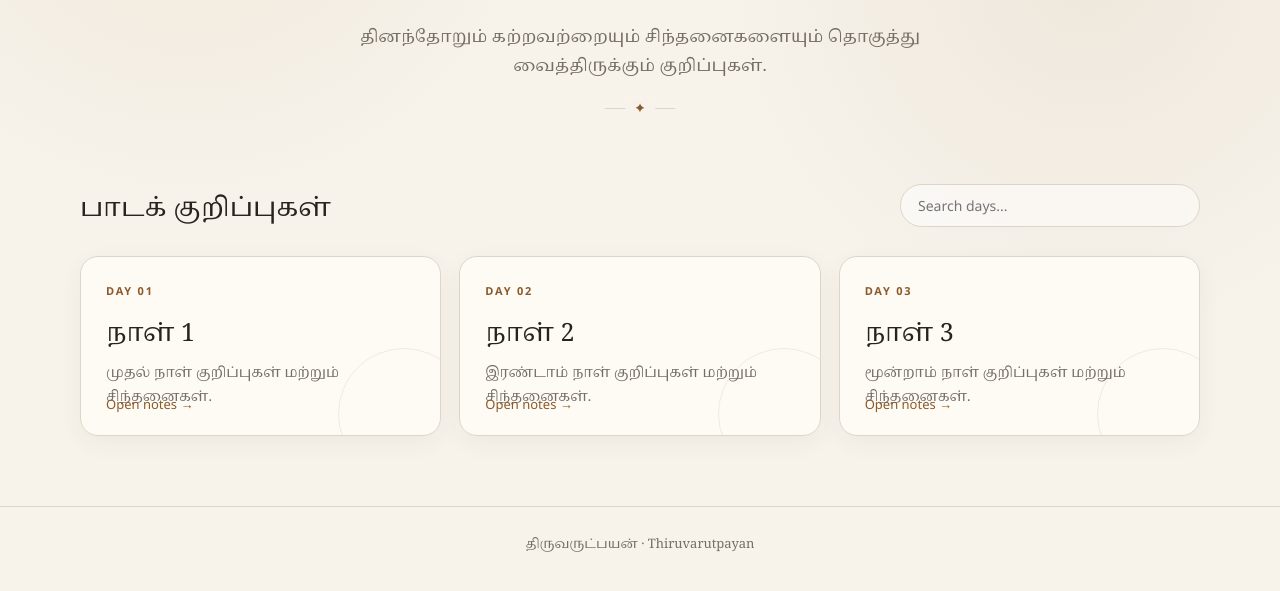
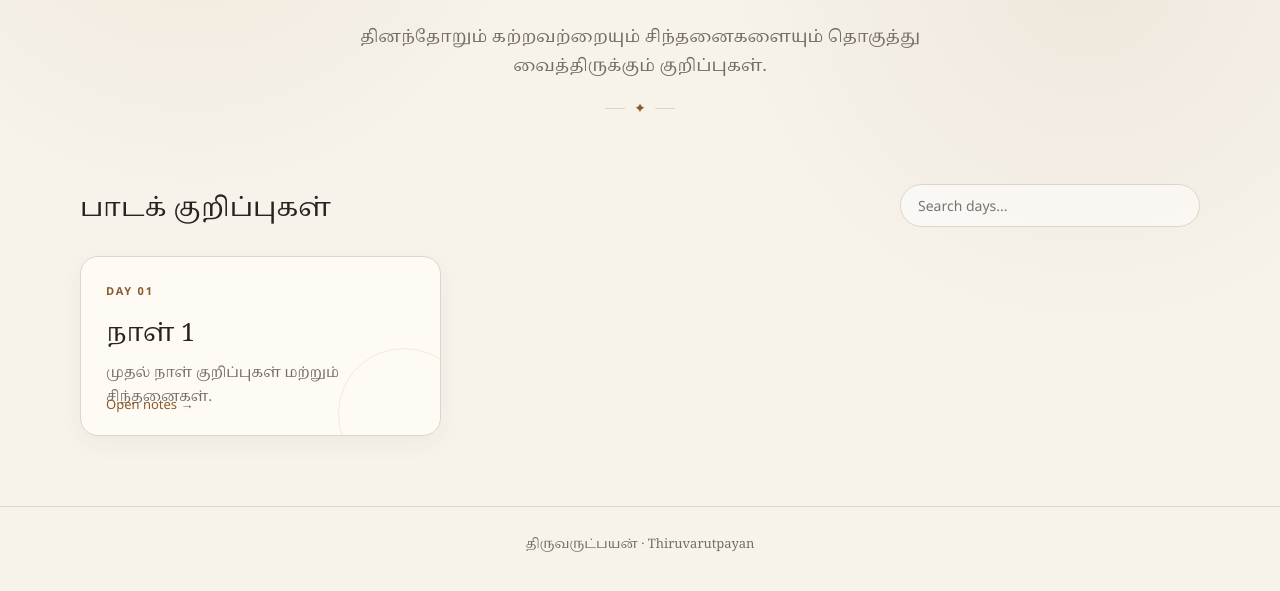
Before and after one commit to Sundra11/mnm-notes, a plain HTML site: page index.html in a window 1280 px wide. Shown: the part 239-830 px from the top of the page. Drawn offline with Linux system fonts and the light colour scheme.

Commit message:
fix for extra days

```diff
--- a/index.html
+++ b/index.html
@@ -272,7 +272,7 @@
         <span class="arrow">Open notes →</span>
       </a>
 
-      <a class="card" data-search="day 2 நாள் 2" href="./day-2/">
+      <!-- <a class="card" data-search="day 2 நாள் 2" href="./day-2/">
         <div class="day">Day 02</div>
         <h3>நாள் 2</h3>
         <p>இரண்டாம் நாள் குறிப்புகள் மற்றும் சிந்தனைகள்.</p>
@@ -284,7 +284,7 @@
         <h3>நாள் 3</h3>
         <p>மூன்றாம் நாள் குறிப்புகள் மற்றும் சிந்தனைகள்.</p>
         <span class="arrow">Open notes →</span>
-      </a>
+      </a> -->
 
       <div id="empty" class="empty">No matching notes found.</div>
     </section>
```
